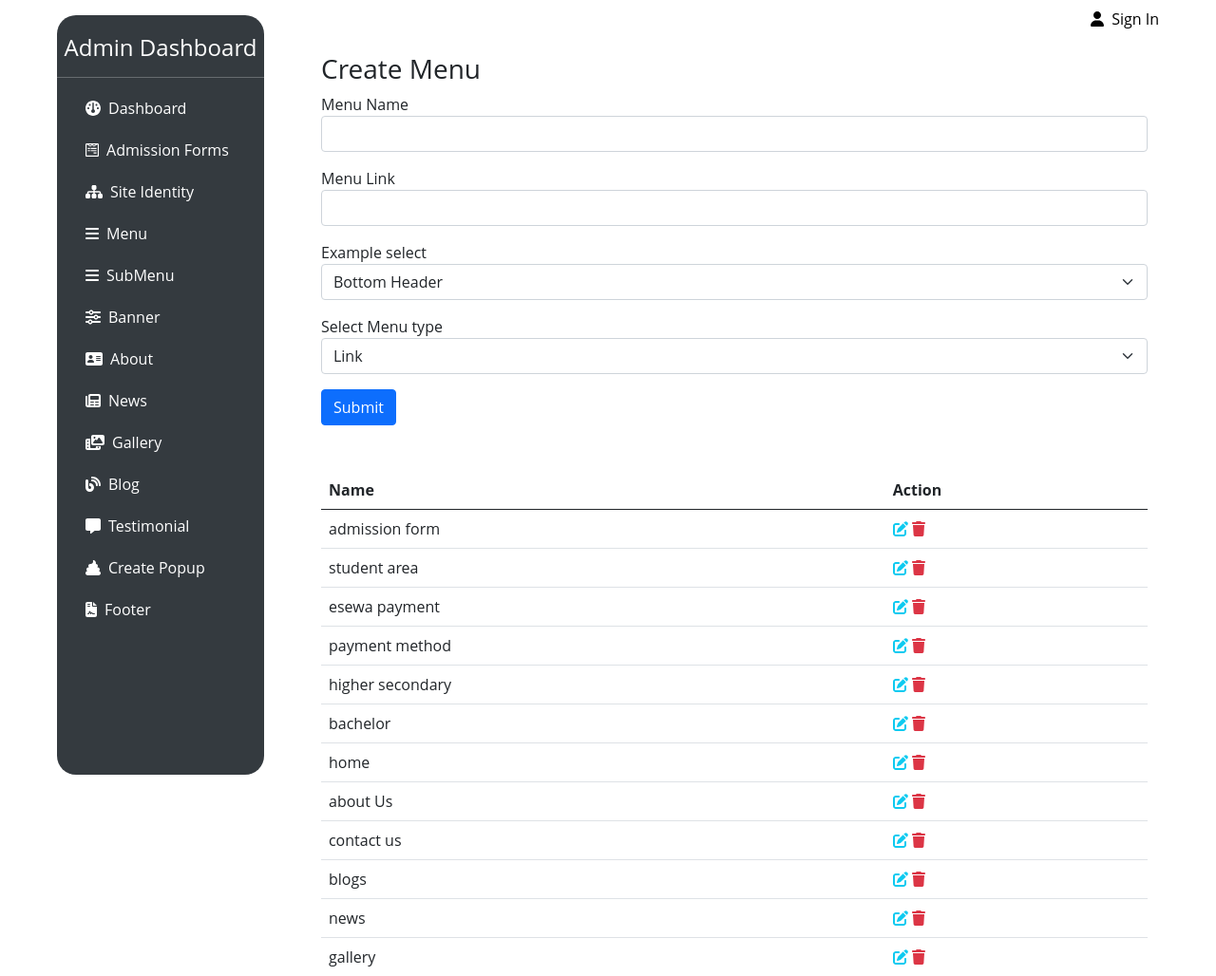
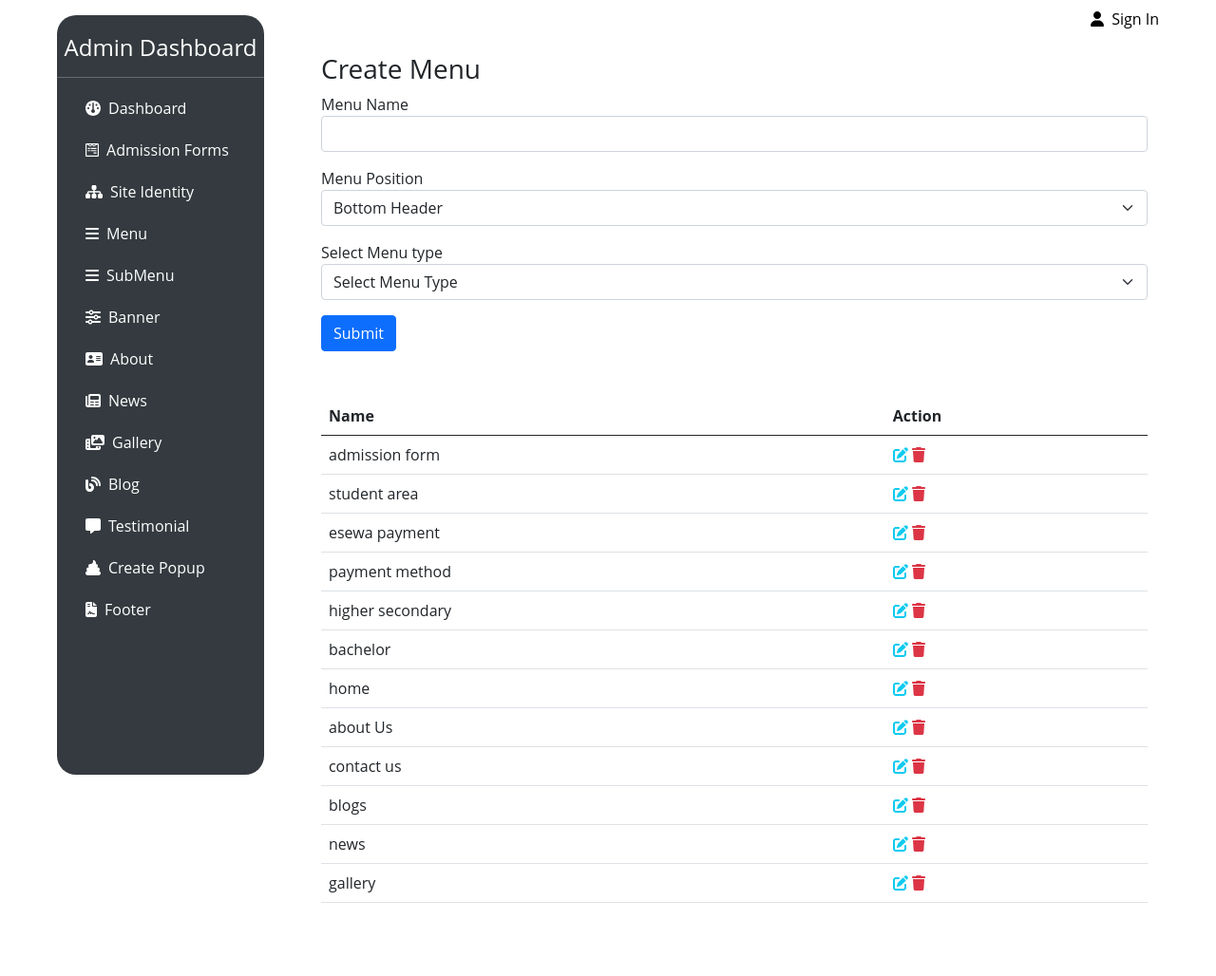
Before and after one commit to Hareramyadav/college-website, a Django app: page /create_menu in a window 1280 px wide. Shown: the top 1028 px of the page at 95% size. After the commit the page ends 951 px from the top, so only its background shows below. Run offline with Django 3.2, Linux system fonts and the light colour scheme; data comes from the database, SQL or seed files in the repository; both versions use the stored data as it was after the commit; parts of the project's set-up code (start-up, migrations or seed data) failed here and were passed over; some libraries are stand-ins or nearby versions.

Commit message:
some changes

```diff
--- a/nasaapp/urls.py
+++ b/nasaapp/urls.py
@@ -11,6 +11,9 @@ urlpatterns = [
     path('create_menu', views.create_menu, name="create_menu"),
     path('edit_menu/<int:menu_id>', views.edit_menu, name="edit_menu"),
     path('delete_menu/<int:menu_id>', views.delete_menu, name="delete_menu"),
+    path('create_sub_menu', views.create_sub_menu, name="create_sub_menu"),
+    path('edit_sub_menu/<int:sub_menu_id>', views.edit_sub_menu, name="edit_sub_menu"),
+    path('delete_sub_menu/<int:sub_menu_id>', views.delete_sub_menu, name="delete_sub_menu"),
     path('create_footer', views.create_footer, name="create_footer"),
     path('edit_footer/<int:footer_id>', views.edit_footer, name="edit_footer"),
     path('delete_footer/<int:footer_id>', views.delete_footer, name="delete_footer"),
--- a/nasaapp/views.py
+++ b/nasaapp/views.py
@@ -1,5 +1,8 @@
 from datetime import date
 import os
+from tkinter.messagebox import NO
+
+from numpy import imag
 from .models import *
 from rest_framework.response import Response
 from rest_framework.decorators import api_view
@@ -204,9 +207,13 @@ def create_menu(request):
         menu_position = request.POST.getlist('menu_position')[0]
         menu_type = request.POST.get('menu_type')
         menu_index = request.POST.get('menu_index')
+        image = request.FILES.get('image')
+        short_content = request.POST.get('short_content')
+        long_content = request.POST.get('long_content')
 
         data = dict(menu_name=menu_name, menu_link=menu_link,
-                    menu_position=menu_position, menu_type=menu_type, menu_index=menu_index)
+                    menu_position=menu_position, menu_type=menu_type,
+                    menu_index=menu_index, image=image, short_content=short_content, long_content=long_content)
         Menu.objects.create(**data)
         return HttpResponseRedirect('/create_menu')
     header_footer = header_footer_view(request)
@@ -222,9 +229,17 @@ def edit_menu(request, menu_id):
         menu_name = request.POST.get('menu_name')
         menu_link = request.POST.get('menu_link')
         menu_position = request.POST.getlist('menu_position')
+        image = request.FILES.get('image', None)
+        short_content = request.POST.get('short_content')
+        long_content = request.POST.get('long_content')
 
         menu.menu_name = menu_name
         menu.menu_link = menu_link
+        menu.short_content = short_content
+        menu.long_content = long_content
+
+        if image is not None:
+            menu.image =image
 
         menu.save()
         return redirect('/create_menu')
@@ -235,6 +250,51 @@ def delete_menu(request, menu_id):
     Menu.objects.filter(id=int(menu_id)).delete()
     return redirect('/create_menu')
 
+def create_sub_menu(request):
+    menu_names = Menu.objects.all().values('menu_name').distinct()
+    if request.method == 'POST':
+        sub_menu_name = request.POST.get('sub_menu_name').lower()
+        link_name = request.POST.get('menu_link')
+        image = request.FILES.get('image')
+        short_content = request.POST.get('short_content')
+        long_content = request.POST.get('long_content')
+        menu_value = request.POST.getlist('menu')[0]
+        menu_id = Menu.objects.filter(menu_name=menu_value)[0].id
+
+        data = dict(sub_menu_name=sub_menu_name,link_name=link_name,
+                    image=image, short_content=short_content, long_content=long_content, menu_id=int(menu_id))
+        SubMenu.objects.create(**data)
+        return redirect('/create_sub_menu')
+    header_footer = header_footer_view(request)
+    sub_menu = SubMenu.objects.all().order_by('created_at')
+    data = {'sub_menu': sub_menu, 'menu_names':menu_names}
+    data.update(header_footer)
+    return render(request, 'admin/create_sub_menu.html', data)
+
+def edit_sub_menu(request, sub_menu_id):
+    sub_menu = SubMenu.objects.get(id=int(sub_menu_id))
+    if request.method == 'POST':
+        sub_menu_name = request.POST.get('sub_menu_name').lower()
+        link_name = request.POST.get('menu_link')
+        image = request.FILES.getlist('image', None)
+        short_content = request.POST.get('short_content')
+        long_content = request.POST.get('long_content')
+
+        sub_menu.sub_menu_name = sub_menu_name
+        sub_menu.link_name = link_name
+        sub_menu.short_content = short_content
+        sub_menu.long_content = long_content
+
+        if image is not None:
+            sub_menu.image = image
+
+        sub_menu.save()
+        return redirect('/create_sub_menu')
+    return render(request, 'admin/edit_sub_menu.html', {'sub_menu_id':sub_menu_id, 'sub_menu':sub_menu})
+
+def delete_sub_menu(request, sub_menu_id):
+    SubMenu.objects.filter(id=int(sub_menu_id)).delete()
+    return redirect('/create_sub_menu')
 
 def create_banner(request):
     if request.method == 'POST':
--- a/static/js/other.js
+++ b/static/js/other.js
@@ -59,6 +59,11 @@ $(document).ready(function () {
             return false;
         }
     });
+    $('.delete_sub_menu').click(function () {
+        if (!confirm("Are you sure you want to delete?")) {
+            return false;
+        }
+    });
 
     // API call for Menu..................................
     // ......................................
@@ -100,4 +105,15 @@ $(document).ready(function () {
         console.log("new menu", mainMenu);
         console.log("new sub menu", subMenuList);
     });
+
+    // Input based on selected value....................
+    var linkContent = $('.link-content').hide();
+    $('#menu-type').change(function(){
+        var val = $(this).val();
+        if(val === 'link'){
+            linkContent.show();
+        }else{
+            linkContent.hide();
+        }
+    })
 });
--- a/templates/admin/admin_dashboard.html
+++ b/templates/admin/admin_dashboard.html
@@ -32,7 +32,7 @@
                         <a href="{% url 'create_menu' %}">
                             <li class=""><i class="fa-solid fa-bars me-2"></i>Menu</li>
                         </a>
-                        <a href="{% url 'admin_dashboard' %}"><li class=""><i class="fa-solid fa-bars me-2"></i>SubMenu</li></a>
+                        <a href="{% url 'create_sub_menu' %}"><li class=""><i class="fa-solid fa-bars me-2"></i>SubMenu</li></a>
                         <a href="{% url 'create_banner' %}"><li class=""><i class="fa-solid fa-sliders me-2"></i>Banner</li></a>
                         <a href="{% url 'create_about' %}"><li class=""><i class="fa-solid fa-address-card me-2"></i>About</li></a>
                         <a href="{% url 'create_news' %}"><li class=""><i class="fa-solid fa-newspaper me-2"></i>News</li></a>
--- a/templates/admin/create_menu.html
+++ b/templates/admin/create_menu.html
@@ -10,12 +10,12 @@
                 <label for="menu_name">Menu Name</label>
                 <input type="text" name="menu_name" class="form-control" id="" placeholder="">
             </div>
-            <div class="form-group mb-3">
+            <!-- <div class="form-group mb-3">
                 <label for="menu_link">Menu Link</label>
                 <input type="text" name="menu_link" class="form-control" id="" placeholder="">
-            </div>
+            </div> -->
             <div class="form-group mb-3">
-                <label for="menu_position">Example select</label>
+                <label for="menu_position">Menu Position</label>
                 <select class="form-select" name="menu_position" id="">
                     <option value="topheader">Top Header</option>
                     <option value="bottomheader" selected>Bottom Header</option>
@@ -23,10 +23,25 @@
             </div>
             <div class="form-group mb-3">
                 <label for="menu_type">Select Menu type</label>
-                <select class="form-select" name="menu_type" id="">
-                    <option value="link" selected>Link</option>
+                <select class="form-select" name="menu_type" id="menu-type">
+                    <option selected>Select Menu Type</option>
+                    <option value="link">Link</option>
                     <option value="dropdown">Dropdown</option>
                 </select>
+            </div>
+            <div class="link-content">
+                <div class="form-group mb-3">
+                    <label for="image">Image</label>
+                    <input type="file" name="image" class="form-control" id="" placeholder="">
+                </div>
+                <div class="form-group mb-3">
+                    <label for="short_content">Short Message</label>
+                    <textarea rows="3" name="short_content" class="form-control" id="" placeholder=""></textarea>
+                </div>
+                <div class="form-group mb-3">
+                    <label for="long_content">Long Message</label>
+                    <textarea rows="5" name="long_content" class="form-control" id="" placeholder=""></textarea>
+                </div>
             </div>
             <button type="submit" class="btn btn-primary">Submit</button>
         </form>
@@ -44,8 +59,7 @@
                 <tr>
                     <td>{{m.menu_name}}</td>
                     <td>
-                        <a href="{% url 'edit_menu' menu_id=m.id %}" class="text-info"><i
-                                class="fas fa-edit"></i></a>
+                        <a href="{% url 'edit_menu' menu_id=m.id %}" class="text-info"><i class="fas fa-edit"></i></a>
                         <a href="{% url 'delete_menu' menu_id=m.id %}" class="delete_menu text-danger"><i
                                 class="fas fa-trash"></i></a>
                     </td>
```
Also changed, not shown: templates/admin/create_sub_menu.html (added, +61 -0 lines), templates/admin/edit_menu.html (+13 -1 lines), templates/admin/edit_sub_menu.html (added, +29 -0 lines), db.sqlite3, static/images/slider-2_3w3v4ua.png (added), static/images/slider-3_zVefBaf.png (added).
